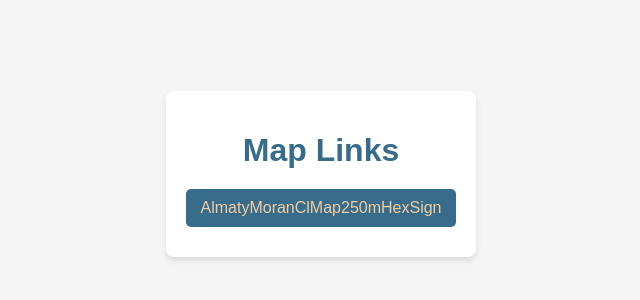
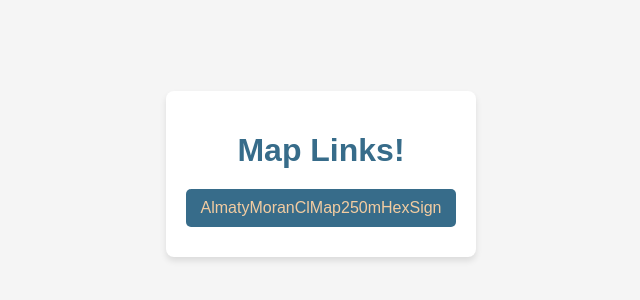
Before and after one commit to Desht-Lab/GIS-Almaty, a plain HTML site: page index.html in a window 1280 px wide. Shown: the part 226-526 px from the top of the page, 319-959 px from the left. Drawn offline with Linux system fonts and the light colour scheme.

Commit message:
Update index.html

```diff
--- a/index.html
+++ b/index.html
@@ -47,7 +47,7 @@
 <body>
 
 <div class="container">
-    <h1>Map Links</h1>
+    <h1>Map Links!</h1>
     <a href="AlmatyMoranClMap250mHexSign.html" >AlmatyMoranClMap250mHexSign</a>
 
 </div>
```
